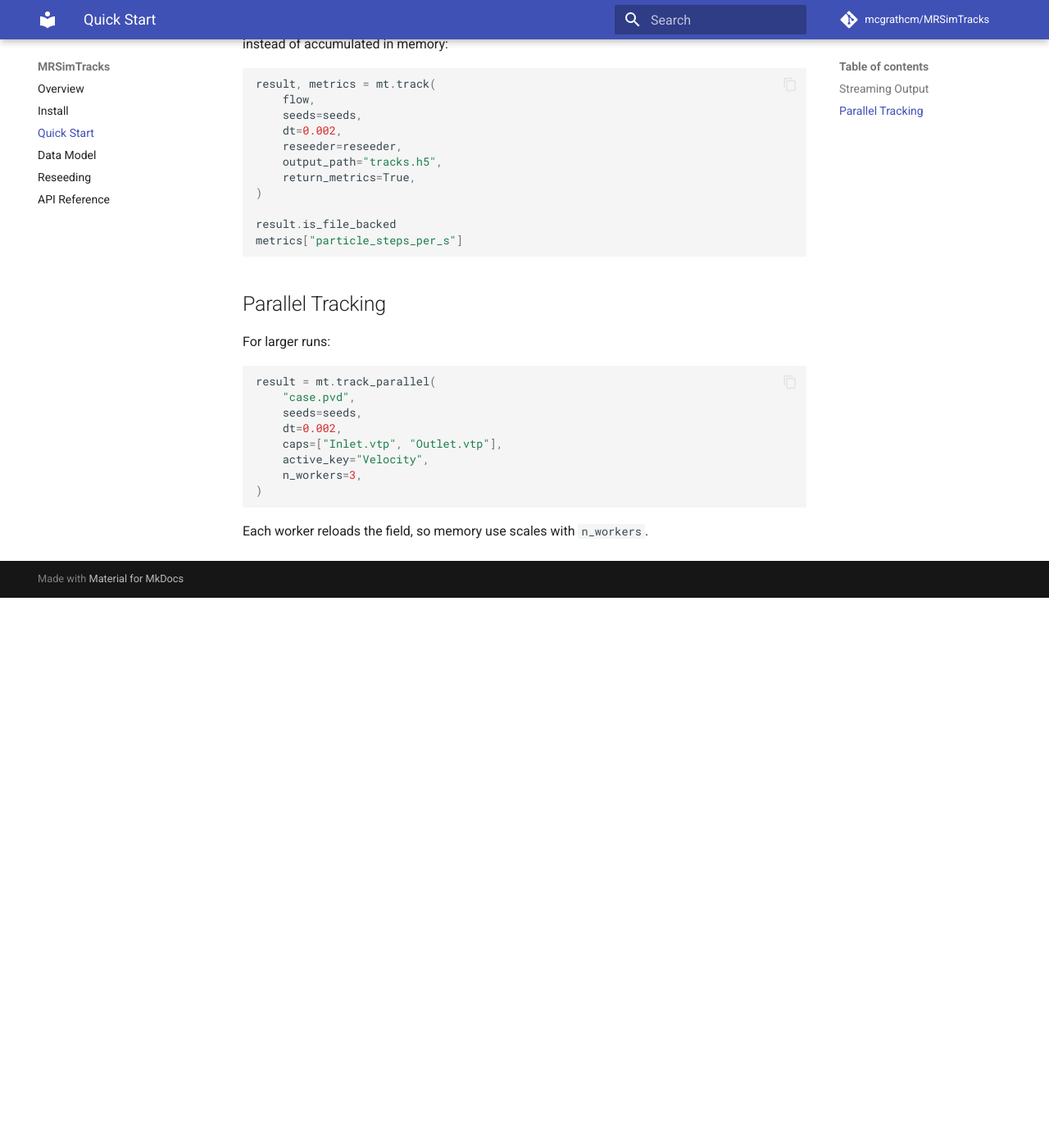
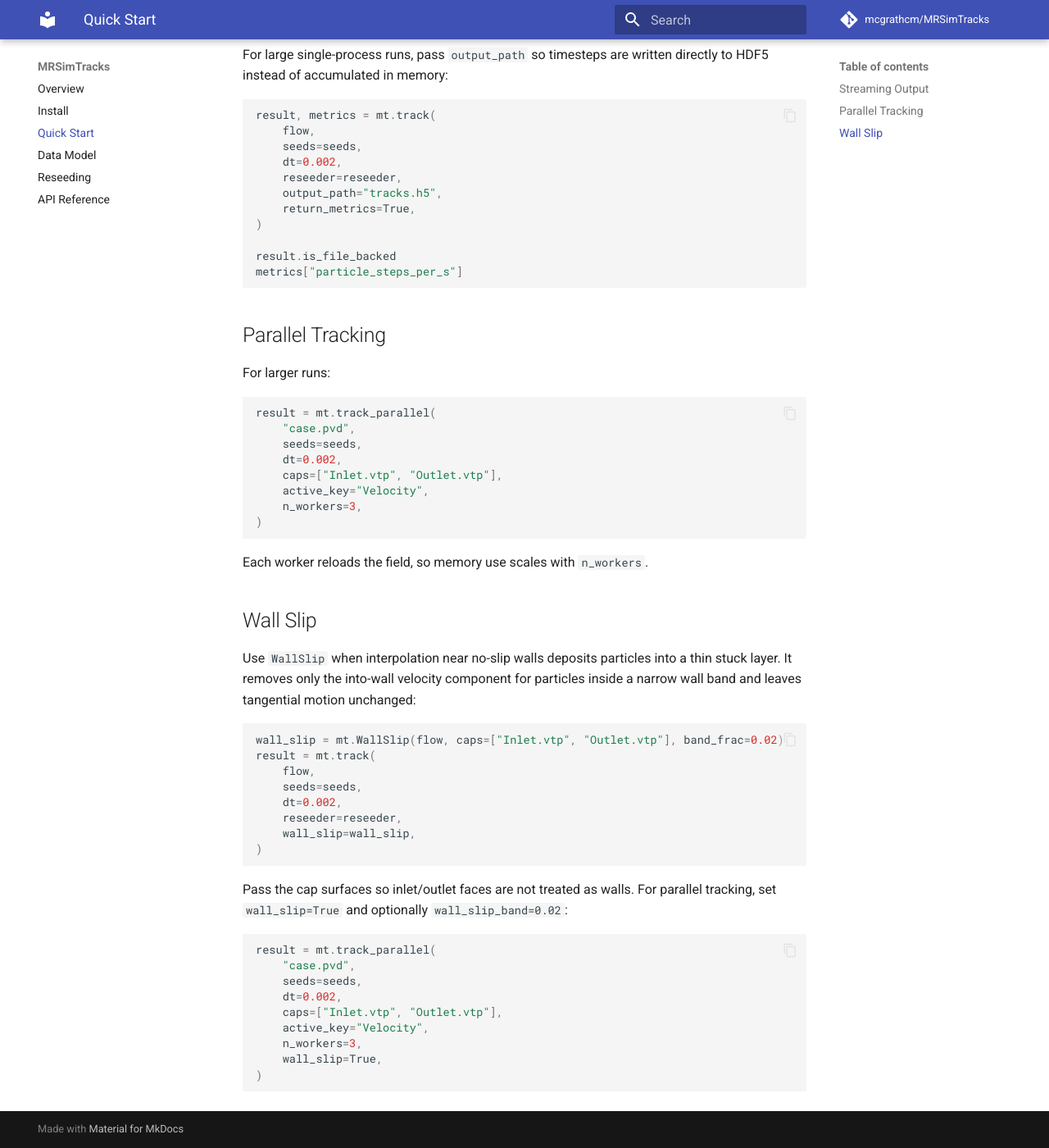
Before and after one commit to mcgrathcm/MRSimTracks, an MkDocs documentation site: the page built from docs/quickstart.md, in a window 1280 px wide and 1400 px high, scrolled down 750 px. Shown: the whole window at 82% size. Built offline with MkDocs 1.6.1 and Material for MkDocs 9.7.7, drawn with Linux system fonts in a browser that asks for light colours; comment, search, counter and statistics services are not loaded; before the commit the page ends 1479 px from its top, so only the background shows below that; some of the changed text lies outside the part shown.

````diff
--- a/docs/quickstart.md
+++ b/docs/quickstart.md
@@ -8,6 +8,7 @@ from mrsimtracks.seeding import seed_mesh
 
 flow = mt.load_flow("case.pvd", active_key="Velocity")
 reseeder = mt.BoundaryReseeder(["Inlet.vtp", "Outlet.vtp"], flow, dt=0.002)
+wall_slip = mt.WallSlip(flow, caps=["Inlet.vtp", "Outlet.vtp"])
 seeds = seed_mesh(flow.active_mesh, 200_000, rng=np.random.default_rng(0))
 
 result = mt.track(
@@ -15,6 +16,7 @@ result = mt.track(
     seeds=seeds,
     dt=0.002,
     reseeder=reseeder,
+    wall_slip=wall_slip,
 )
 
 result.save("tracks.h5")
@@ -61,3 +63,35 @@ result = mt.track_parallel(
 ```
 
 Each worker reloads the field, so memory use scales with `n_workers`.
+
+## Wall Slip
+
+Use `WallSlip` when interpolation near no-slip walls deposits particles into a
+thin stuck layer. It removes only the into-wall velocity component for particles
+inside a narrow wall band and leaves tangential motion unchanged:
+
+```python
+wall_slip = mt.WallSlip(flow, caps=["Inlet.vtp", "Outlet.vtp"], band_frac=0.02)
+result = mt.track(
+    flow,
+    seeds=seeds,
+    dt=0.002,
+    reseeder=reseeder,
+    wall_slip=wall_slip,
+)
+```
+
+Pass the cap surfaces so inlet/outlet faces are not treated as walls. For
+parallel tracking, set `wall_slip=True` and optionally `wall_slip_band=0.02`:
+
+```python
+result = mt.track_parallel(
+    "case.pvd",
+    seeds=seeds,
+    dt=0.002,
+    caps=["Inlet.vtp", "Outlet.vtp"],
+    active_key="Velocity",
+    n_workers=3,
+    wall_slip=True,
+)
+```
--- a/pyproject.toml
+++ b/pyproject.toml
@@ -14,7 +14,7 @@ packages = ["mrsimtracks"]
 
 [project]
 name = "mrsimtracks"
-version = "0.1.0rc1"
+version = "0.2.0"
 description = "Generate CFD-derived particle trajectories for MR flow simulation."
 readme = "README.md"
 requires-python = ">=3.12"
````
Also changed, not shown: CHANGELOG.md (+2 -0 lines), README.md (+38 -7 lines), docs/api.md (+6 -0 lines), docs/install.md (+3 -3 lines), 1 other file.
